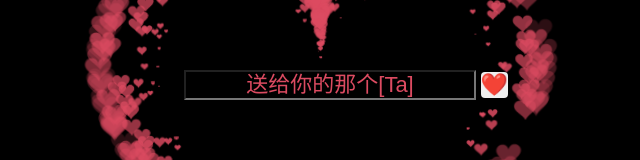
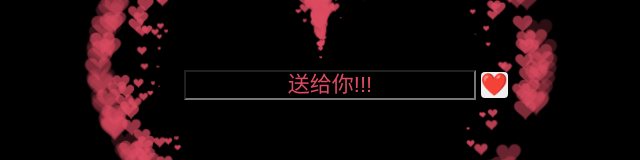
Before and after one commit to sspusunrui/c, a plain HTML site: page love/index.html in a window 1280 px wide. Shown: the part 160-320 px from the top of the page, without its empty margins (316-956 px from the left). Drawn offline with nearby package versions, Linux system fonts and the light colour scheme.

Commit message:
Update index.html

```diff
--- a/love/index.html
+++ b/love/index.html
@@ -88,7 +88,7 @@
 			<canvas id="pinkboard" class="container heart"> </canvas>
 			<!-- 输入你需要的文字 -->
 			<div class="text_box">
-				<input type="text" id="text" placeholder="送给你的那个[Ta]️">
+				<input type="text" id="text" placeholder="送给你!!!">
 				<button id="btn" onclick="fn()">❤️</button>
 			</div>
 
```
